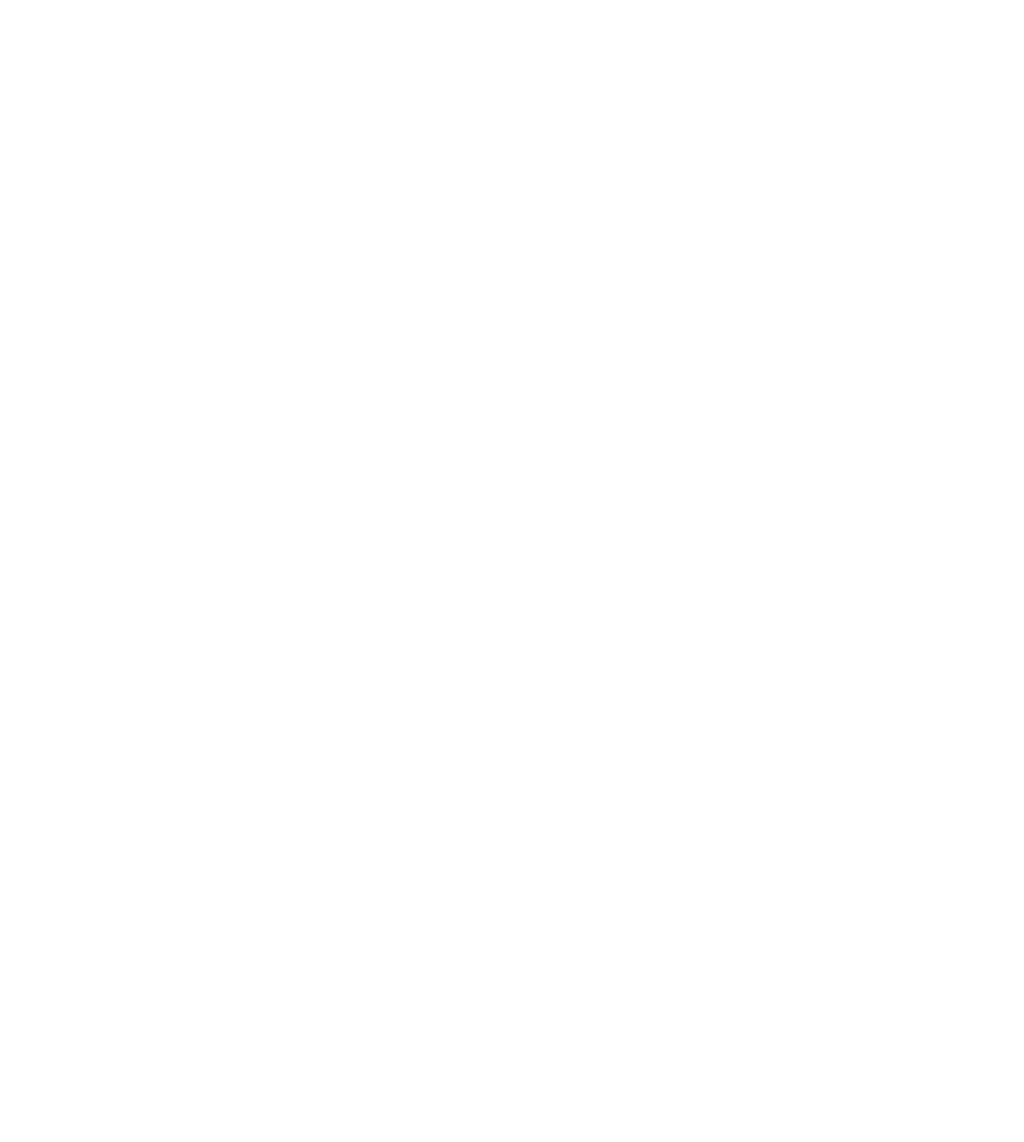
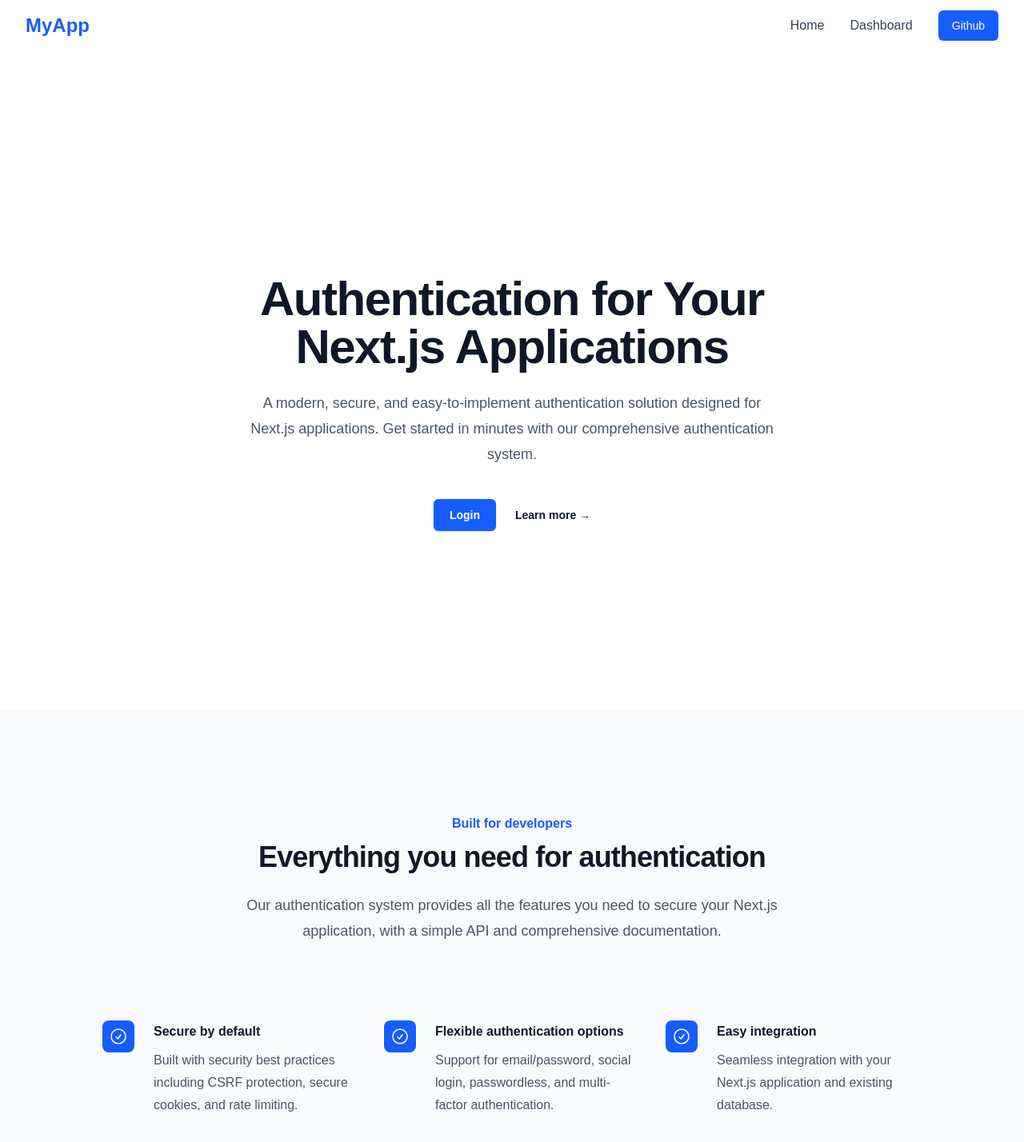
Before and after one commit to nghiepdev/nextjs-authentication, a Next.js app: page / in a window 1280 px wide. Shown: the top 1428 px of the page at 80% size. Before the commit the page ends 800 px from the top, so only its background shows below. Built offline with nearby package versions, Linux system fonts and the light colour scheme.

Commit message:
Add home page using AI

```diff
--- /dev/null
+++ b/app/(front)/layout.tsx
@@ -0,0 +1,44 @@
+import Link from 'next/link';
+import {ReactNode} from 'react';
+
+export default function FrontLayout({children}: {children: ReactNode}) {
+  return (
+    <div className='min-h-screen flex flex-col'>
+      {/* Navigation Bar */}
+      <header className='bg-white shadow-sm'>
+        <div className='max-w-7xl mx-auto px-4 sm:px-6 lg:px-8'>
+          <div className='flex justify-between h-16 items-center'>
+            <div className='flex-shrink-0'>
+              <Link href='/' className='text-2xl font-bold text-blue-600'>
+                MyApp
+              </Link>
+            </div>
+            <nav className='space-x-8'>
+              <Link
+                href='/'
+                className='text-gray-700 hover:text-blue-600 font-medium'
+              >
+                Home
+              </Link>
+              <Link
+                href='/dashboard'
+                className='text-gray-700 hover:text-blue-600 font-medium'
+              >
+                Dashboard
+              </Link>
+              <a
+                target='_repo'
+                href='https://github.com/nghiepdev/nextjs-authentication'
+                className='inline-flex items-center px-4 py-2 border border-transparent text-sm font-medium rounded-md text-white bg-blue-600 hover:bg-blue-700'
+              >
+                Github
+              </a>
+            </nav>
+          </div>
+        </div>
+      </header>
+
+      <main className='flex-grow'>{children}</main>
+    </div>
+  );
+}
--- /dev/null
+++ b/app/(front)/page.tsx
@@ -0,0 +1,102 @@
+import Link from 'next/link';
+
+export default function Home() {
+  return (
+    <div className='bg-white'>
+      {/* Hero Section */}
+      <div className='relative isolate px-6 pt-14 lg:px-8'>
+        <div className='mx-auto max-w-2xl py-32 sm:py-48 lg:py-56'>
+          <div className='text-center'>
+            <h1 className='text-4xl font-bold tracking-tight text-gray-900 sm:text-6xl'>
+              Authentication for Your Next.js Applications
+            </h1>
+            <p className='mt-6 text-lg leading-8 text-gray-600'>
+              A modern, secure, and easy-to-implement authentication solution
+              designed for Next.js applications. Get started in minutes with our
+              comprehensive authentication system.
+            </p>
+            <div className='mt-10 flex items-center justify-center gap-x-6'>
+              <Link
+                href='/login'
+                className='rounded-md bg-blue-600 px-5 py-2.5 text-sm font-semibold text-white shadow-sm hover:bg-blue-500 focus:outline-none focus:ring-2 focus:ring-blue-600'
+              >
+                Login
+              </Link>
+              <a
+                target='_repo'
+                href='https://github.com/nghiepdev/nextjs-authentication'
+                className='text-sm font-semibold leading-6 text-gray-900'
+              >
+                Learn more <span aria-hidden='true'>→</span>
+              </a>
+            </div>
+          </div>
+        </div>
+      </div>
+
+      {/* Feature Section */}
+      <div className='bg-gray-50 py-24 sm:py-32'>
+        <div className='mx-auto max-w-7xl px-6 lg:px-8'>
+          <div className='mx-auto max-w-2xl lg:text-center'>
+            <h2 className='text-base font-semibold leading-7 text-blue-600'>
+              Built for developers
+            </h2>
+            <p className='mt-2 text-3xl font-bold tracking-tight text-gray-900 sm:text-4xl'>
+              Everything you need for authentication
+            </p>
+            <p className='mt-6 text-lg leading-8 text-gray-600'>
+              Our authentication system provides all the features you need to
+              secure your Next.js application, with a simple API and
+              comprehensive documentation.
+            </p>
+          </div>
+          <div className='mx-auto mt-16 max-w-2xl sm:mt-20 lg:mt-24 lg:max-w-5xl'>
+            <div className='grid max-w-xl grid-cols-1 gap-x-8 gap-y-10 lg:max-w-none lg:grid-cols-3'>
+              {[
+                {
+                  title: 'Secure by default',
+                  description:
+                    'Built with security best practices including CSRF protection, secure cookies, and rate limiting.',
+                },
+                {
+                  title: 'Flexible authentication options',
+                  description:
+                    'Support for email/password, social login, passwordless, and multi-factor authentication.',
+                },
+                {
+                  title: 'Easy integration',
+                  description:
+                    'Seamless integration with your Next.js application and existing database.',
+                },
+              ].map((feature, index) => (
+                <div key={index} className='relative pl-16'>
+                  <dt className='text-base font-semibold leading-7 text-gray-900'>
+                    <div className='absolute left-0 top-0 flex h-10 w-10 items-center justify-center rounded-lg bg-blue-600'>
+                      <svg
+                        className='h-6 w-6 text-white'
+                        fill='none'
+                        viewBox='0 0 24 24'
+                        strokeWidth='1.5'
+                        stroke='currentColor'
+                      >
+                        <path
+                          strokeLinecap='round'
+                          strokeLinejoin='round'
+                          d='M9 12.75L11.25 15 15 9.75M21 12a9 9 0 11-18 0 9 9 0 0118 0z'
+                        />
+                      </svg>
+                    </div>
+                    {feature.title}
+                  </dt>
+                  <dd className='mt-2 text-base leading-7 text-gray-600'>
+                    {feature.description}
+                  </dd>
+                </div>
+              ))}
+            </div>
+          </div>
+        </div>
+      </div>
+    </div>
+  );
+}
--- a/app/page.tsx
+++ /dev/null
@@ -1,3 +0,0 @@
-export default function Home() {
-  return <div></div>;
-}
```
